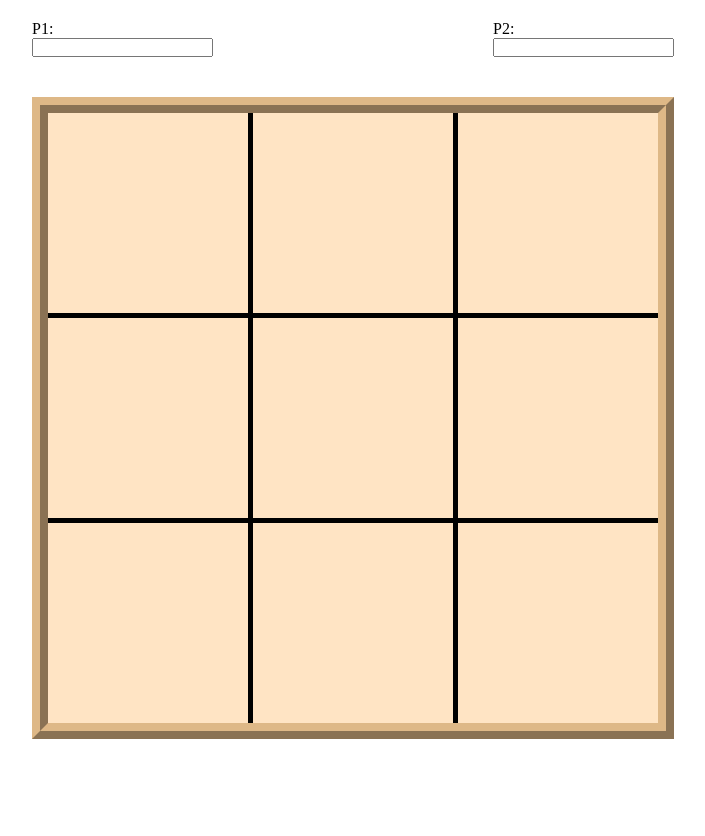
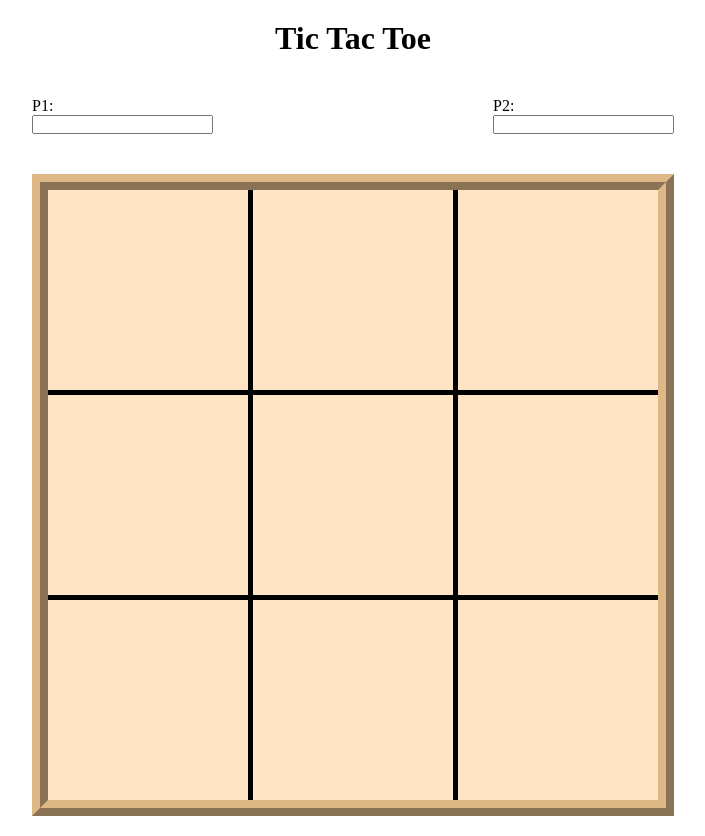
Before and after one commit to SpeakBoy/odin-tic-tac-toe, a plain HTML site: page index.html in a window 1280 px wide. Shown: the whole page, without its empty margins (287-992 px from the left). Before the commit the page ends 800 px from the top, so only its background shows below. Drawn offline with Linux system fonts and the light colour scheme.

Commit message:
Add title to document

```diff
--- a/index.html
+++ b/index.html
@@ -8,6 +8,7 @@
     </head>
     <body>
         <div id="container">
+            <h1 id="title">Tic Tac Toe</h1>
             <div id="player-names">
                 <div id="player-one">
                     <p>P1:</p>
```
